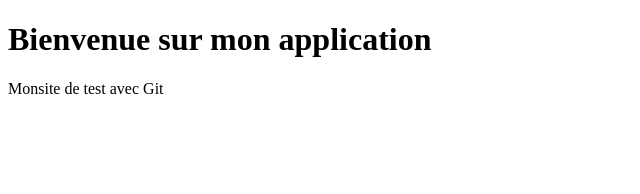
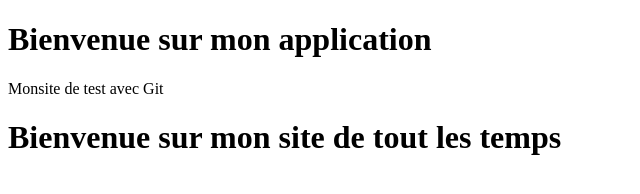
Before and after one commit to ALIGregoire/mon-site-test, a plain HTML site: page index.html in a window 1280 px wide. Shown: the whole page, without its empty margins (0-640 px from the left). Drawn offline with Linux system fonts and the light colour scheme.

Commit message:
Modification du conflict

```diff
--- a/index.html
+++ b/index.html
@@ -7,5 +7,6 @@
   <body>
     <h1>Bienvenue sur mon application</h1>
     <p>Monsite de test avec Git</p>
+    <h1>Bienvenue sur mon site de tout les temps</h1>
   </body>
 </html>
```
